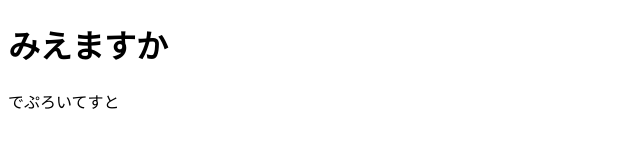
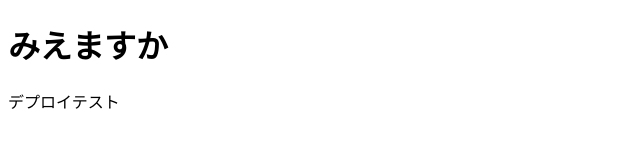
Before and after one commit to gentoopng/cps-frontend-handson, a website: page public/index.html in a window 1280 px wide. Shown: the full height of the page, 0-640 px from the left. Drawn offline with Linux system fonts and the light colour scheme.

Commit message:
update index.html

```diff
--- a/public/index.html
+++ b/public/index.html
@@ -9,9 +9,7 @@
 
 <body>
     <h1>みえますか</h1>
-    <p>
-        でぷろいてすと
-    </p>
+    <p>デプロイテスト</p>
 </body>
 
 </html>
```
